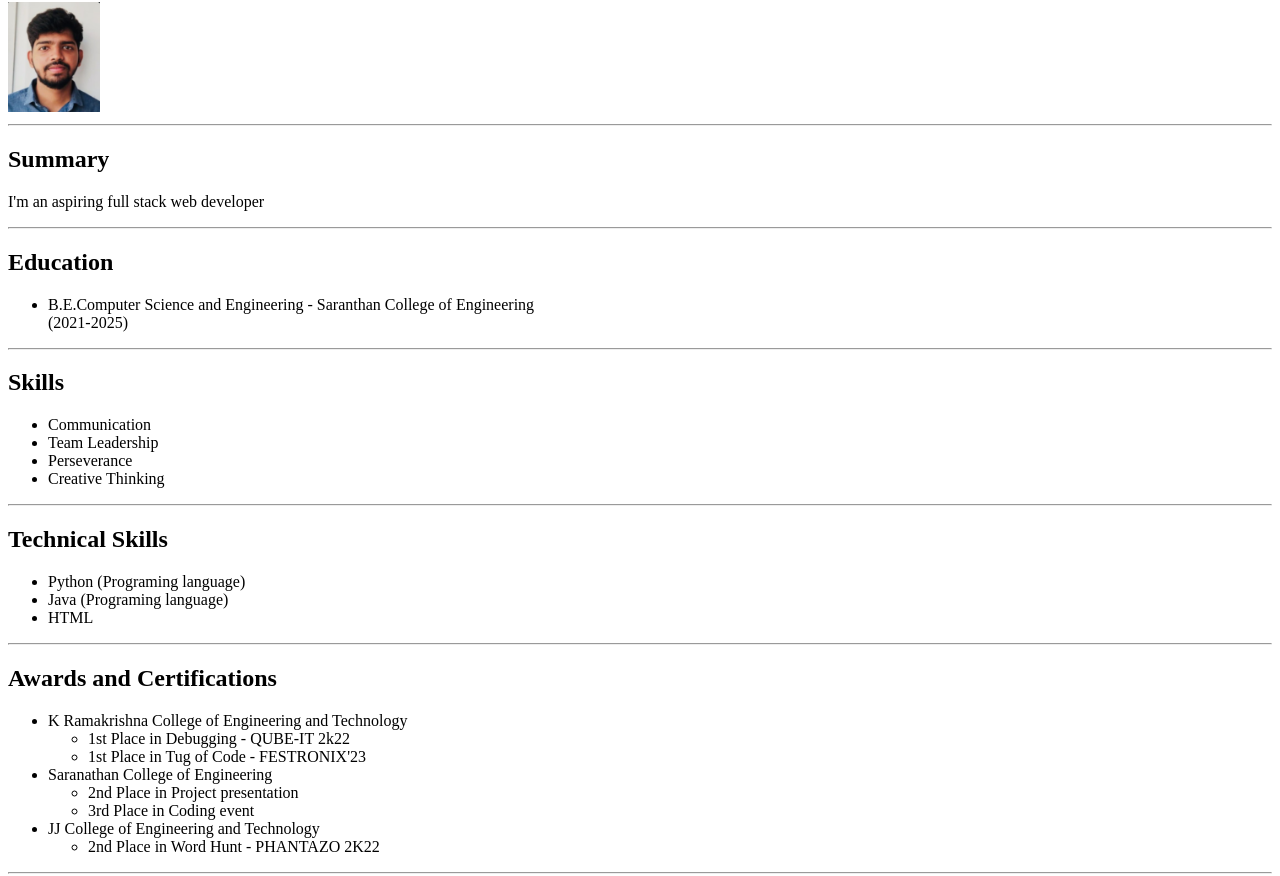
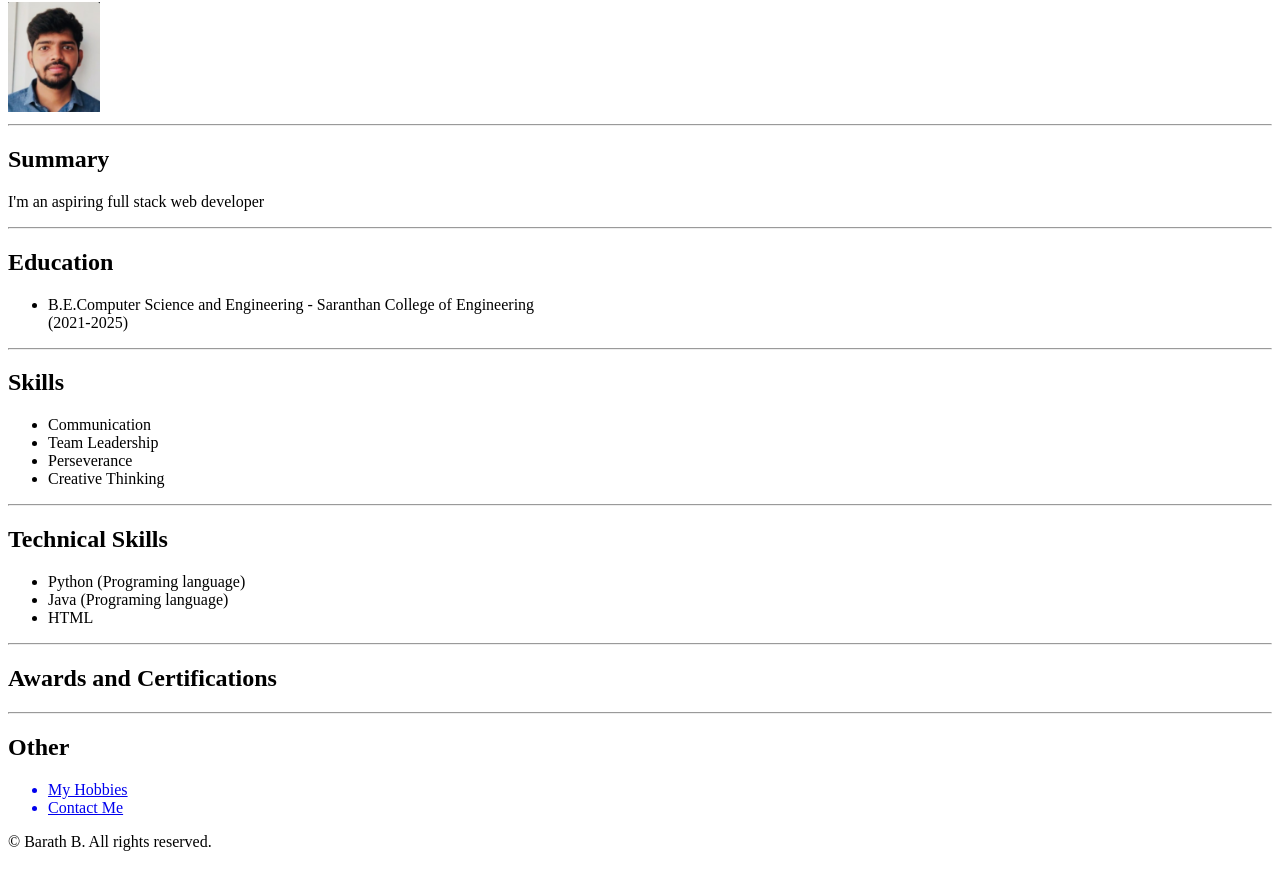
Before and after one commit to knownbyeveryone/Resume, a plain HTML site: page index.html in a window 1280 px wide. Shown: the part 78-954 px from the top of the page. Drawn offline with Linux system fonts and the light colour scheme.

Commit message:
Update index.html

```diff
--- a/index.html
+++ b/index.html
@@ -33,22 +33,7 @@
     </ul>
     <hr/>
     <h2>Awards and Certifications</h2>
-    <ul>
-        <li>K Ramakrishna College of Engineering and Technology</li>
-        <ul>
-            <li>1st Place in Debugging - QUBE-IT 2k22</li>
-            <li>1st Place in Tug of Code - FESTRONIX'23</li>
-        </ul>
-        <li>Saranathan College of Engineering</li>
-        <ul>
-            <li>2nd Place in Project presentation</li>
-            <li>3rd Place in Coding event</li>
-        </ul>
-        <li>JJ College of Engineering and Technology</li>
-        <ul>
-            <li>2nd Place in Word Hunt - PHANTAZO 2K22</li>
-        </ul>
-    </ul>
+
     <hr/>
     <h2>Other</h2>
     <ul>
```
